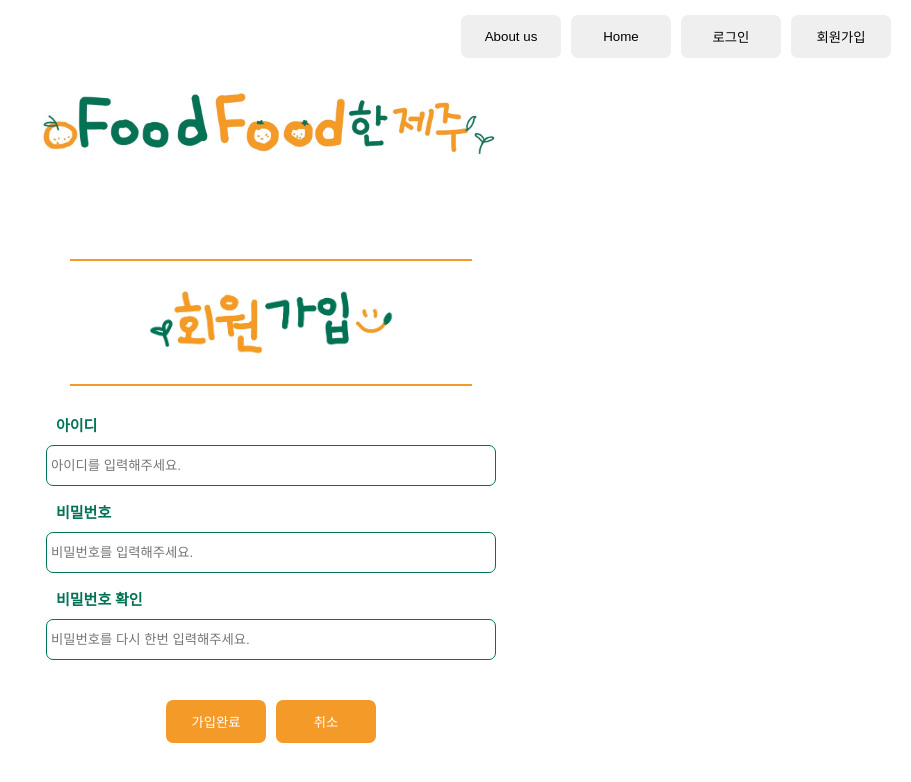
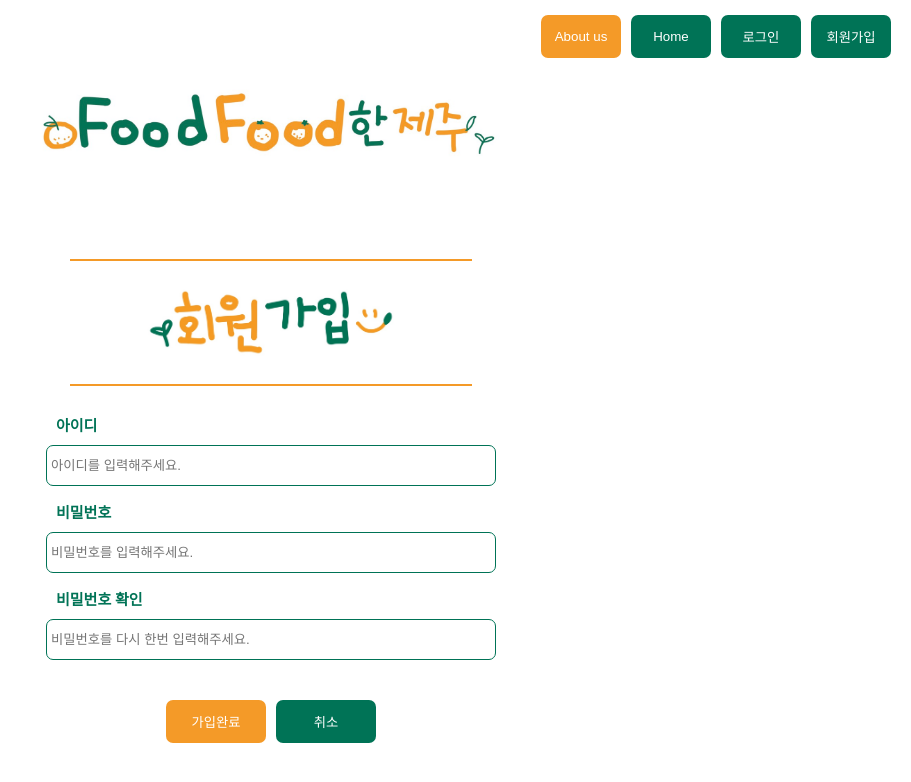
Before and after one commit to U-Jinyeol/FE_FoodFoodhan_Jeju, a React (Create React App) app: page /signup in a window 1280 px wide. Shown: the top 782 px of the page, without its empty margins (369-1280 px from the left). Built offline with nearby package versions, Linux system fonts and the light colour scheme; a web font is replaced by a local one.

Commit message:
마감
마감

```diff
--- a/src/components/Header.js
+++ b/src/components/Header.js
@@ -21,16 +21,22 @@ const Header = (props) => {
             <Button
             _onClick={()=>{history.push('/making')}}
             text="About us"
+            width = "80"
+            color="white" bgcolor="#f49a28"
             />
 
             <Button
-            _onClick={()=>{history.push('/main')}}
+            _onClick={()=>{history.push('/')}}
             text = "Home"
+            width = "80"
+            color="white" bgcolor="#007356"
             />
             <Button
             _onClick={()=>{dispatch(logoutAction.logoutDB());}
             }
             text = "로그아웃"
+            width = "80"
+            color="white" bgcolor="#007356"
             />
 
         </LoginGrid>
@@ -50,21 +56,29 @@ const Header = (props) => {
            <Button
             _onClick={()=>{history.push('/making')}}
             text="About us"
+            width = "80"
+            color="white" bgcolor="#f49a28"
             />
 
             <Button
-            _onClick={()=>{history.push('/main')}}
+            _onClick={()=>{history.push('/')}}
             text="Home"
+            width = "80"
+            color="white" bgcolor="#007356"
             />
 
             <Button
             _onClick={()=>{history.push('/login')}}
             text = "로그인"
+            width = "80"
+            color="white" bgcolor="#007356"
             />
 
             <Button
             _onClick={()=>{history.push('/signup')}}
             text = "회원가입"
+            width = "80"
+            color="white" bgcolor="#007356"
             />
       </LoginGrid>
       <Grid is_flex1>
--- a/src/elements/Button.js
+++ b/src/elements/Button.js
@@ -2,11 +2,11 @@ import React from "react";
 import styled from "styled-components";
 
 const Button = (props) => {
-  const { text, _onClick, type, width, margin,bgcolor, color} = props;
+  const { text, _onClick, type, width, margin, bordercolor, bgcolor, color} = props;
 
   return (
     <React.Fragment>
-      <ElButton color={color} bgcolor={bgcolor} margin = {margin} width = {width} onClick={_onClick} type={type}>
+      <ElButton bordercolor={bordercolor} color={color} bgcolor={bgcolor} margin = {margin} width = {width} onClick={_onClick} type={type}>
         {text}
       </ElButton>
     </React.Fragment>
@@ -14,6 +14,7 @@ const Button = (props) => {
 };
 
 Button.defaultProps = {
+  bordercolor:"text",
   type: "text",
   text: "텍스트",
   _onClick: () => {},
@@ -24,6 +25,7 @@ Button.defaultProps = {
 };
 
 const ElButton = styled.button`
+  border-color: ${(props) => props.bordercolor};
   border-radius: 7px;
   width: 100%;
   background-color: ${(props) => props.bgcolor};
--- a/src/pages/Login.js
+++ b/src/pages/Login.js
@@ -15,7 +15,7 @@ const Login = ({history}) => {
     const [password, setPwd] = useState("");
 
     useEffect(() => {
-		if (isLogin) history.push('/main');
+		if (isLogin) history.push('/');
 	});
 
     const login = (e) =>{
@@ -55,9 +55,9 @@ const Login = ({history}) => {
 
             </Grid>
             <Loginbutton>
-            <Button  type="submit" text= "로그인"/>
+            <Button color="white" bgcolor="#f49a28" type="submit" text= "로그인"/>
             {/* <Button _onClick={kakao_login} type="submit" text= "카카오톡으로 로그인"/> */}
-            <Button _onClick={() => history.push("/signup")}  text= "회원가입"/>
+            <Button color="white" bgcolor="#007356"_onClick={() => history.push("/signup")}  text= "회원가입"/>
             </Loginbutton>
             </form>
             </Paddinggrid>
--- a/src/pages/Making.js
+++ b/src/pages/Making.js
@@ -12,14 +12,15 @@ return(
 
     <Github>
     <h2>React (FrontEnd) github </h2>
-    <button>바로가기</button>
+    <Makingbtn as="a" href="https://github.com/U-Jinyeol/FE_FoodFoodhan_Jeju">바로가기</Makingbtn>
     <h2>Spring (BackEnd) github </h2>
-    <button>바로가기</button>
+    <Makingbtn as="a" href="https://github.com/whyyougd/miniProject_BE">바로가기</Makingbtn>
 
+    <Paddinggrid>
     <h4>항해 6기 Mini Project<br/>
         2022.04.08 ~ 2022.04.14
     </h4>
-
+    </Paddinggrid>
     </Github>
     </>
 );
@@ -40,4 +41,12 @@ color : #007356;
 text-align: center ;
 margin: auto;
 `
+const Makingbtn = styled.button`
+width: 100px;
+height: 50px;
+background-color: #f49a28;
+color: white;
+padding:8px;
+border-radius: 7px;
+`;
 export default Making;
--- a/src/pages/Signup.js
+++ b/src/pages/Signup.js
@@ -79,9 +79,11 @@ const Signup = ({history}) => {
         <Button
         _onClick={signup} type="submit" text= "가입완료"
         bgcolor = "#f49a28" color="white"/>
-        <Button _onClick={() => history.push("/main")}  text= "취소"
-        bgcolor = "#f49a28" color = "white"/>
+        <Button _onClick={() => history.push("/")}  text= "취소"
+        bgcolor = "#007356" color = "white" />
           </Signupbutton>
+
+
     </form>
 </React.Fragment>
   )};
--- a/src/redux/modules/user.js
+++ b/src/redux/modules/user.js
@@ -32,7 +32,7 @@ const loginDB = (username, password) => {
         localStorage.setItem("username", res.data.username);
         localStorage.setItem("is_login", true);
         dispatch(logIn({ username: username }));
-        history.replace("/main");
+        history.replace("/");
       })
       .catch((err) => {
         window.alert("없는 회원정보 입니다. 회원가입을 해주세요.");
```
